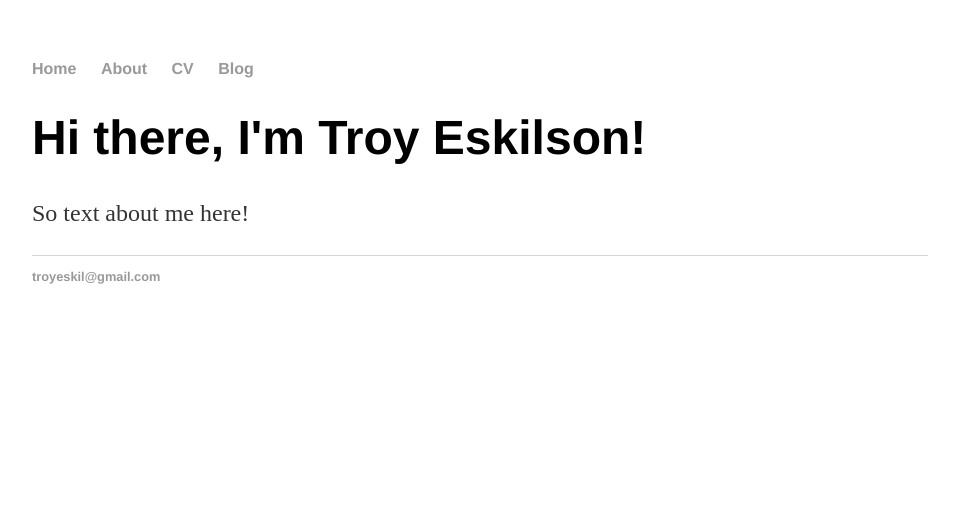
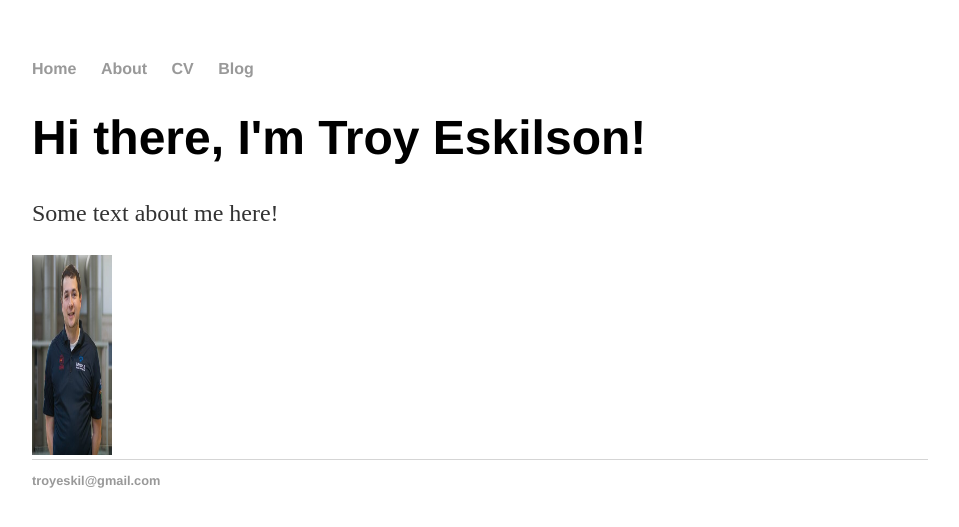
Before and after one commit to eskilsot/eskilsot.github.io, a Jekyll site: the page built from index.html, in a window 1280 px wide. Shown: the top 527 px of the page, without its empty margins (160-1119 px from the left). Built offline with Jekyll 4.4.1, drawn with Linux system fonts in a browser that asks for light colours.

Commit message:
Update index.html

```diff
--- a/index.html
+++ b/index.html
@@ -4,5 +4,6 @@ title: Troy Eskilson
 ---
 <div class="blurb">
 	<h1>Hi there, I'm Troy Eskilson!</h1>
-	<p>So text about me here!</p>
+	<p>Some text about me here!</p>
+	<img src="images/DSC_0462.jpg" alt="Pic of myself" width="80" height="200">
 </div><!-- /.blurb -->
```
